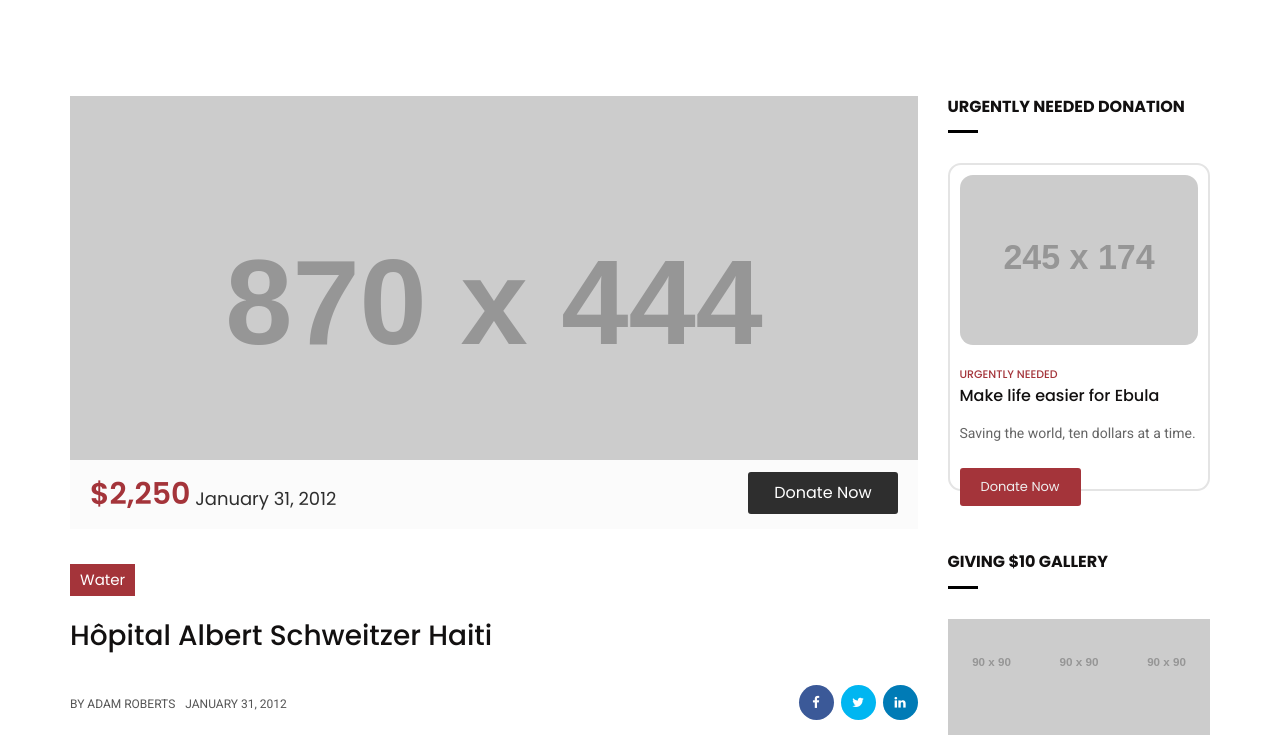
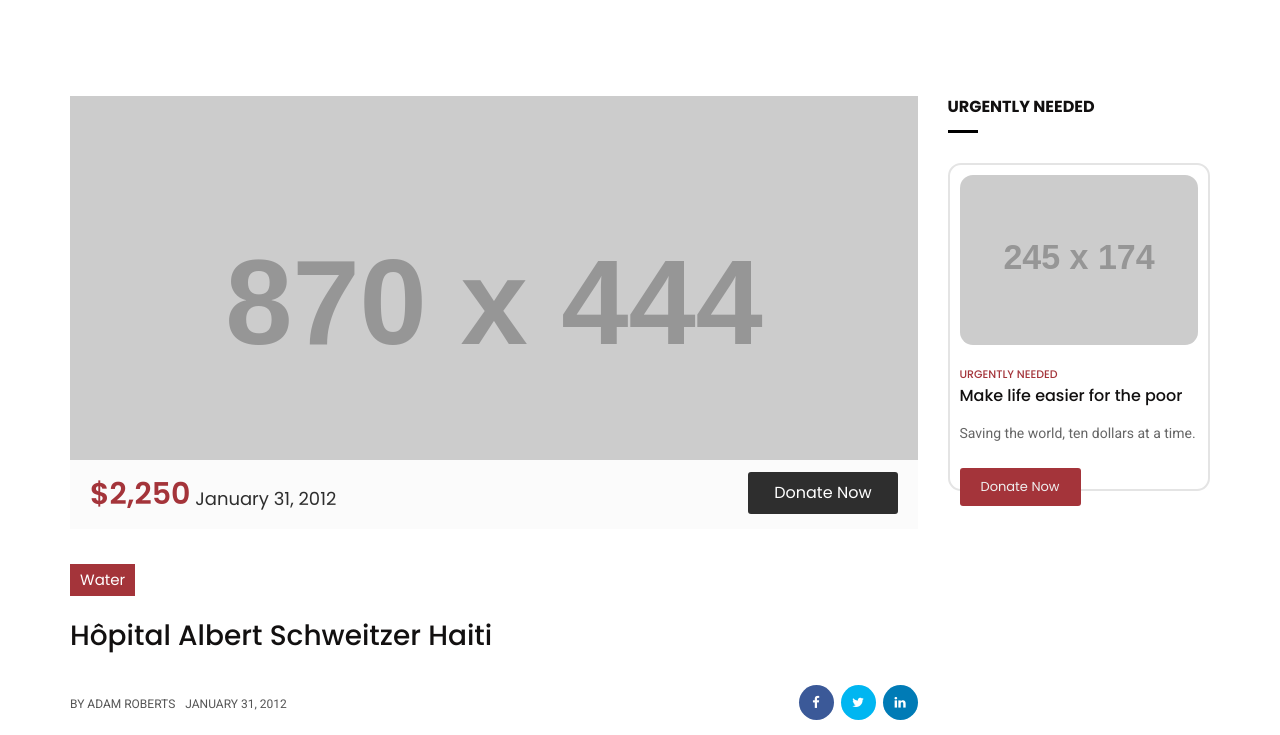
Before and after one commit to teamextension/giving10.github.io, a Jekyll site: the page project-2012-01.html, which Jekyll copies as it is, in a window 1280 px wide and 900 px high, scrolled down 195 px, cut to the strip 165-900 px from the top of the window. Built offline with Jekyll 4.4.1, drawn with Linux system fonts in a browser that asks for light colours; some web fonts are replaced.

Commit message:
Project Sidebar

```diff
--- a/project-2011-01.html
+++ b/project-2011-01.html
@@ -76,12 +76,12 @@
 
 						<aside class="col-lg-3  col-md-12 sidebar">
 							<div class="widget">
-								<div class="widget-title"><h4>URGENTLY NEEDED DONATION</h4></div>
+								<div class="widget-title"><h4>URGENTLY NEEDED</h4></div>
 								<div class="urgent-need">
 									<img src="http://placehold.it/245x174" alt="" />
 									<div class="urgent-text">
 										<i>URGENTLY NEEDED</i>
-										<h3><a href="#" title="">Make life easier for Ebula </a></h3>
+										<h3><a href="#" title="">Make life easier for the poor</a></h3>
 										<p>Saving the world, ten dollars at a time.</p>
 										<a class="btn small" href="donate.html" title="">Donate Now</a>
 									</div>
--- a/project-2012-01.html
+++ b/project-2012-01.html
@@ -235,31 +235,18 @@
 
 						<aside class="col-lg-3  col-md-12 sidebar">
 							<div class="widget">
-								<div class="widget-title"><h4>URGENTLY NEEDED DONATION</h4></div>
+								<div class="widget-title"><h4>URGENTLY NEEDED</h4></div>
 								<div class="urgent-need">
 									<img src="http://placehold.it/245x174" alt="" />
 									<div class="urgent-text">
 										<i>URGENTLY NEEDED</i>
-										<h3><a href="#" title="">Make life easier for Ebula </a></h3>
+										<h3><a href="#" title="">Make life easier for the poor</a></h3>
 										<p>Saving the world, ten dollars at a time.</p>
 										<a class="btn small" href="donate.html" title="">Donate Now</a>
 									</div>
 								</div>
 							</div><!-- Widget -->
 
-							<div class="widget">
-								<div class="widget-title"><h4>Giving $10 Gallery</h4></div>
-								<div class="shelter-gallery">
-									<div class="row">
-										<div class="col-4"><a href="#" title=""><img src="http://placehold.it/90x90" alt=""></a></div>
-										<div class="col-4"><a href="#" title=""><img src="http://placehold.it/90x90" alt=""></a></div>
-										<div class="col-4"><a href="#" title=""><img src="http://placehold.it/90x90" alt=""></a></div>
-										<div class="col-4"><a href="#" title=""><img src="http://placehold.it/90x90" alt=""></a></div>
-										<div class="col-4"><a href="#" title=""><img src="http://placehold.it/90x90" alt=""></a></div>
-										<div class="col-4"><a href="#" title=""><img src="http://placehold.it/90x90" alt=""></a></div>
-									</div>
-								</div>
-							</div><!-- Widget -->
 						</aside>
 					</div>
 				</div>
```
